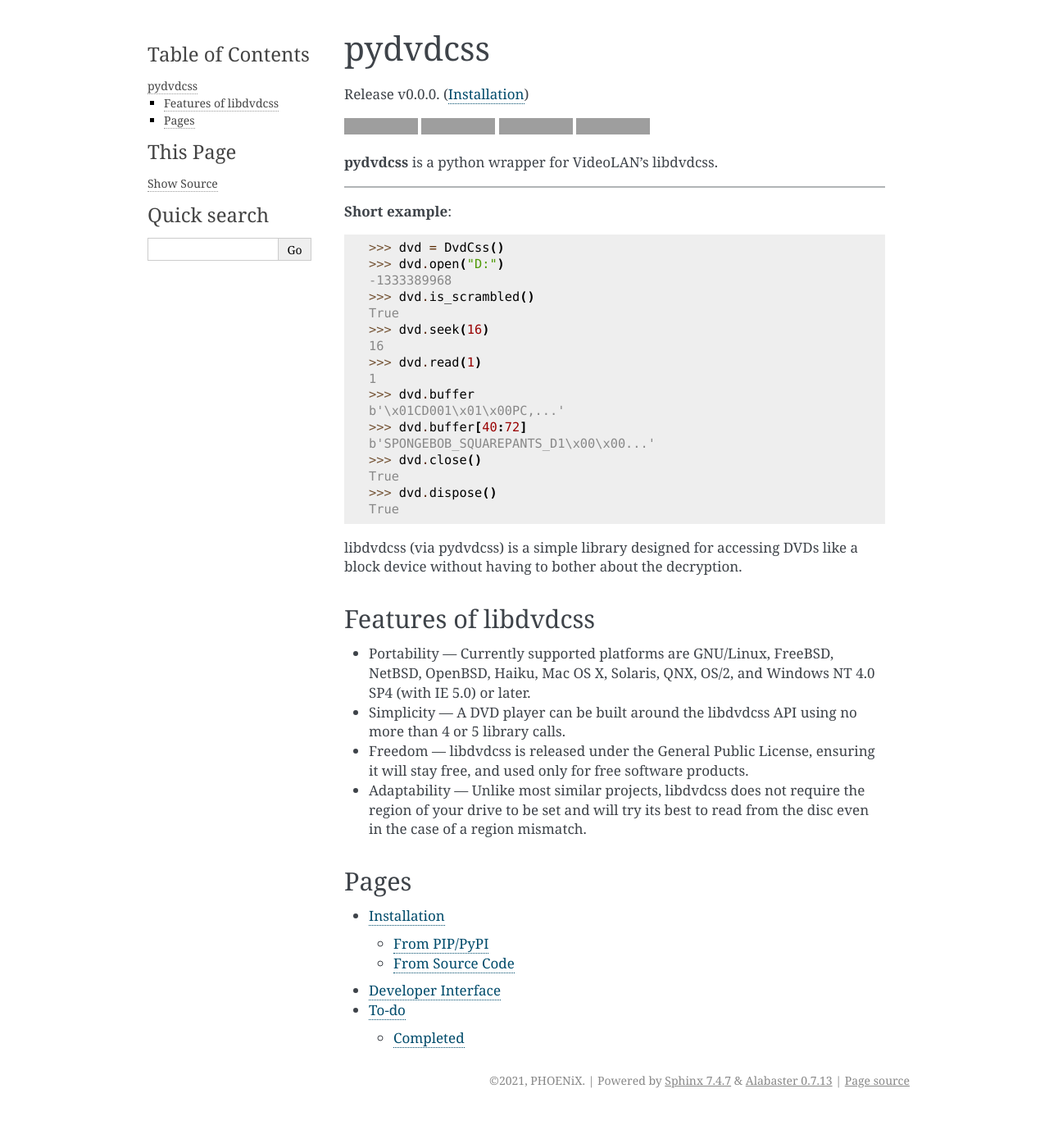
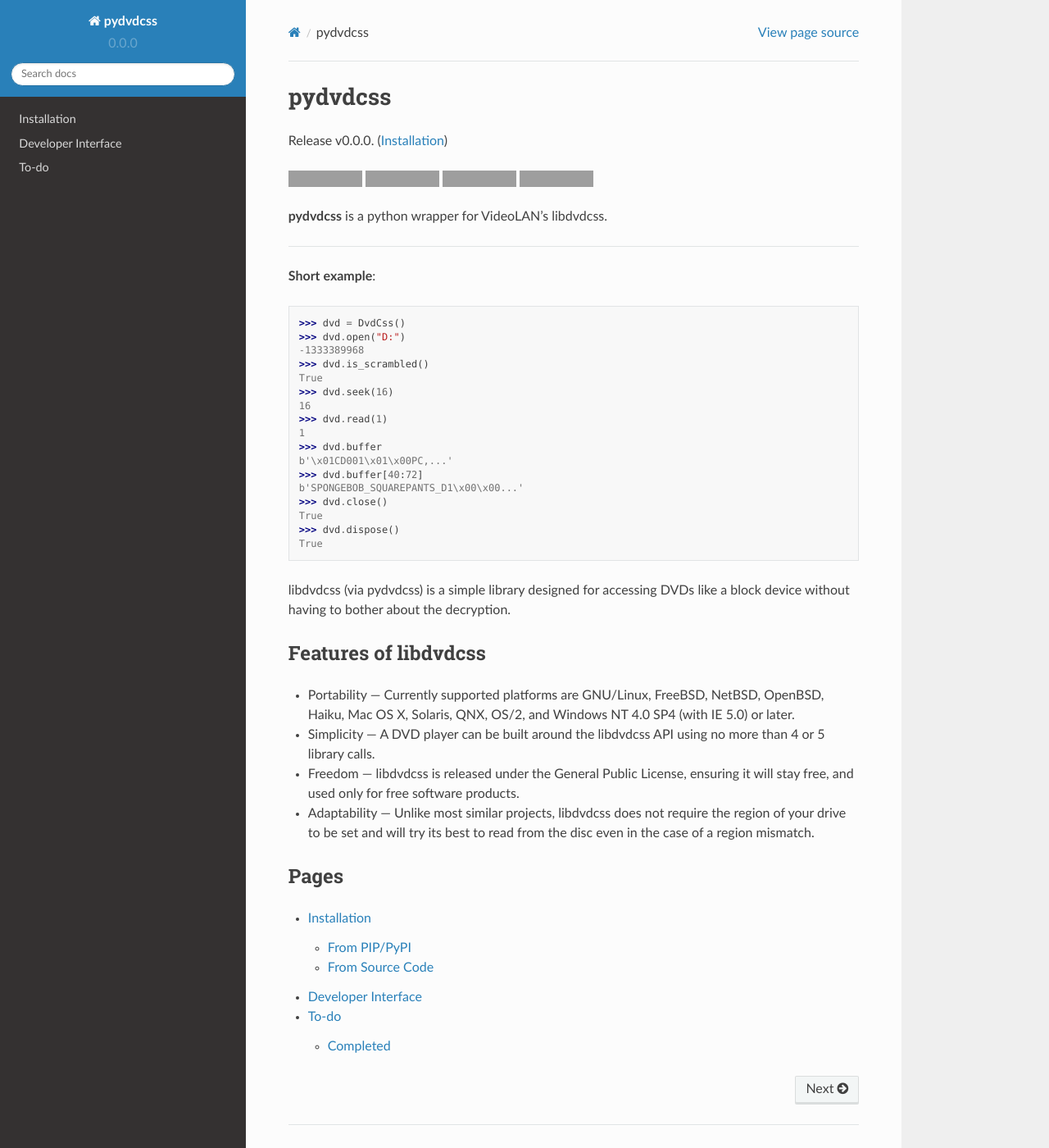
Before and after one commit to rlaphoenix/pydvdcss, a Sphinx documentation site: the page built from docs/index.rst, in a window 1280 px wide and 1400 px high. Shown: the whole window at 82% size. Built offline with Sphinx 7.4.7 and the Read the Docs theme 2.0.0, drawn with Linux system fonts in a browser that asks for light colours; the version number is read from the project's files by our own code; some of the changed text lies outside the part shown; grey boxes are pictures that could not be loaded.

Commit message:
docs: Use sphinx-rtd-theme

```diff
--- a/docs/conf.py
+++ b/docs/conf.py
@@ -33,7 +33,7 @@
 # Add any Sphinx extension module names here, as strings. They can be
 # extensions coming with Sphinx (named 'sphinx.ext.*') or your custom
 # ones.
-extensions = ['sphinx.ext.autosectionlabel', 'sphinx.ext.autodoc']
+extensions = ['sphinx_rtd_theme', 'sphinx.ext.autosectionlabel', 'sphinx.ext.autodoc']
 
 # Add any paths that contain templates here, relative to this directory.
 templates_path = ['_templates']
@@ -49,7 +49,7 @@
 # The theme to use for HTML and HTML Help pages.  See the documentation for
 # a list of builtin themes.
 #
-html_theme = 'alabaster'
+html_theme = 'sphinx_rtd_theme'
 
 # Add any paths that contain custom static files (such as style sheets) here,
 # relative to this directory. They are copied after the builtin static files,
--- a/pyproject.toml
+++ b/pyproject.toml
@@ -29,6 +29,7 @@
 [tool.poetry.dev-dependencies]
 Sphinx = "^3.5.4"
 dunamai = "^1.5.4"
+sphinx-rtd-theme = "^0.5.2"
 
 [tool.poetry-dynamic-versioning]
 enable = true
```
